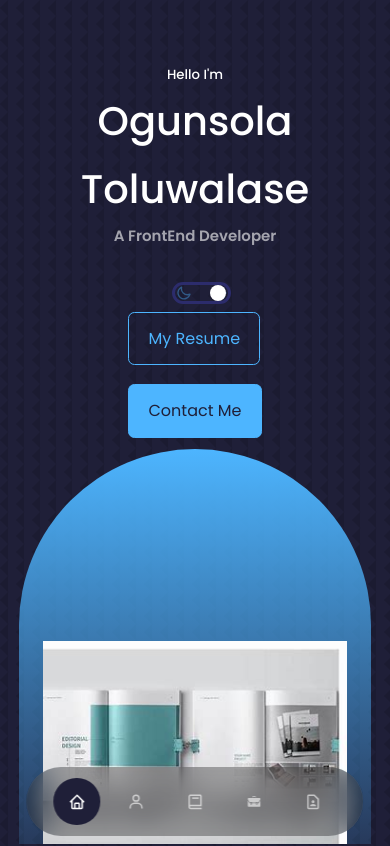
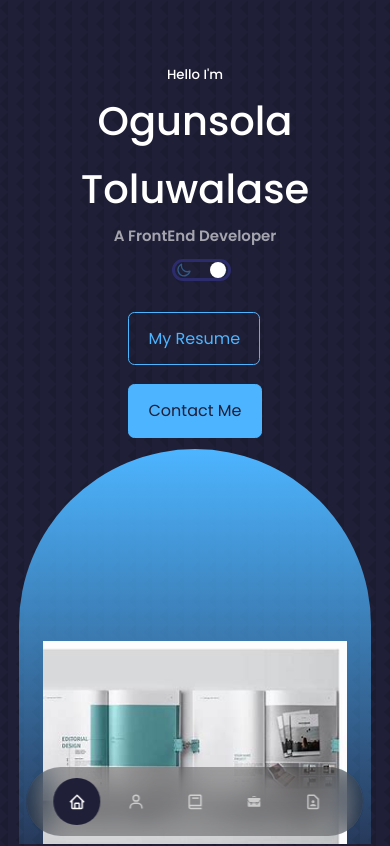
Before and after one commit to Captain-awesome619/portfolio, a React (Create React App) app: page / in a window 390 px wide. Shown: the top 846 px of the page. Built offline with nearby package versions, Linux system fonts and the light colour scheme.

Commit message:
initial commit

```diff
--- a/src/components/header/CTA.jsx
+++ b/src/components/header/CTA.jsx
@@ -5,7 +5,7 @@ import Toggle from '../Toggle/Toggle'
 const CTA = () => {
   return (
     <div>
- <div className='mode'><Toggle   className='tog'/></div>
+ <div className='mode'><Toggle   /></div>
     <div className='cta'>
 
         <a href={CV}download className='btn' id='btn-light'>My Resume</a>
--- a/src/components/header/header.css
+++ b/src/components/header/header.css
@@ -143,7 +143,7 @@ header {
     }
 
 .mode{
-  top: 28%;
+  top: 25%;
   left: 42%;
 }
 
```
